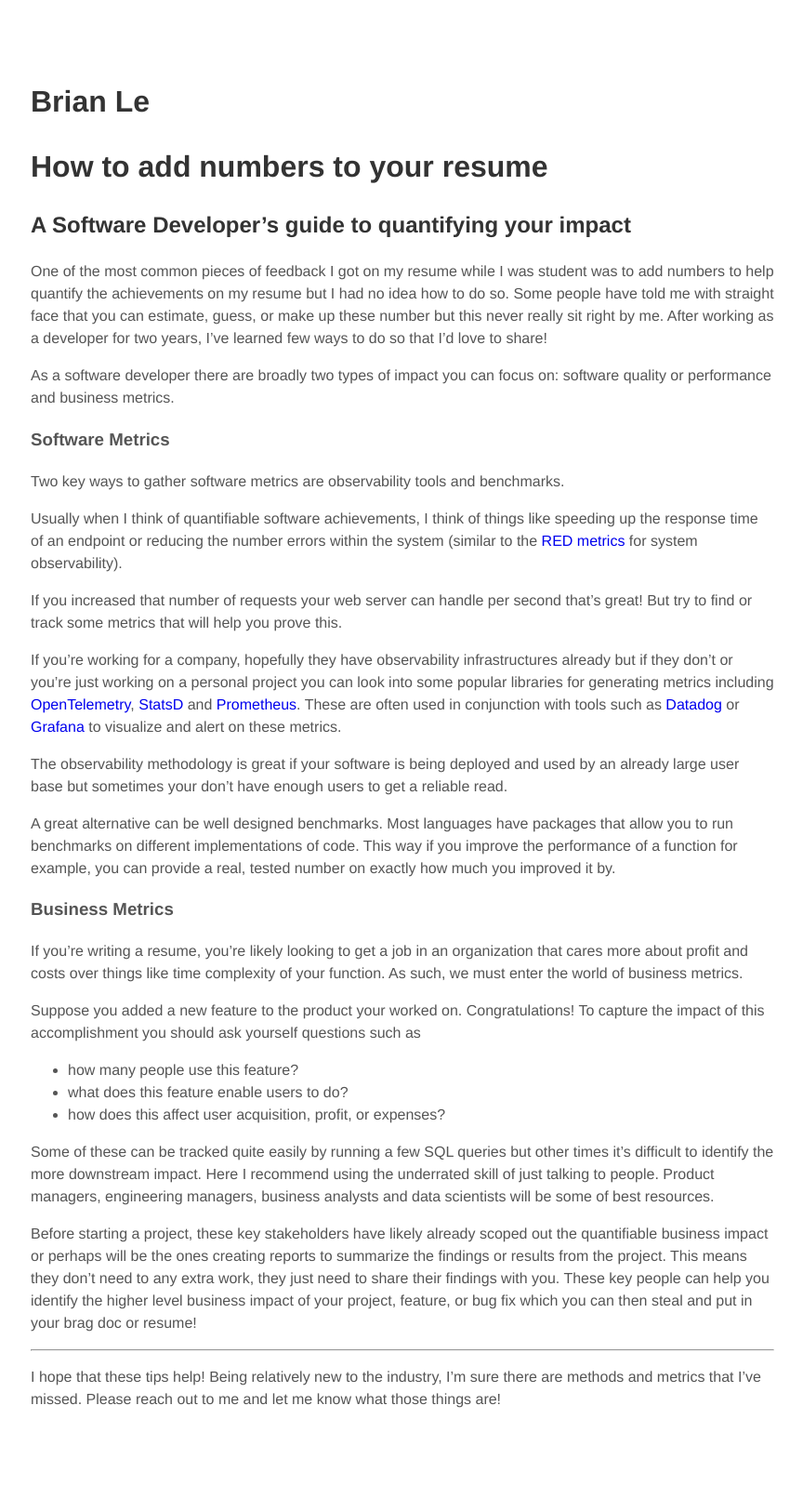
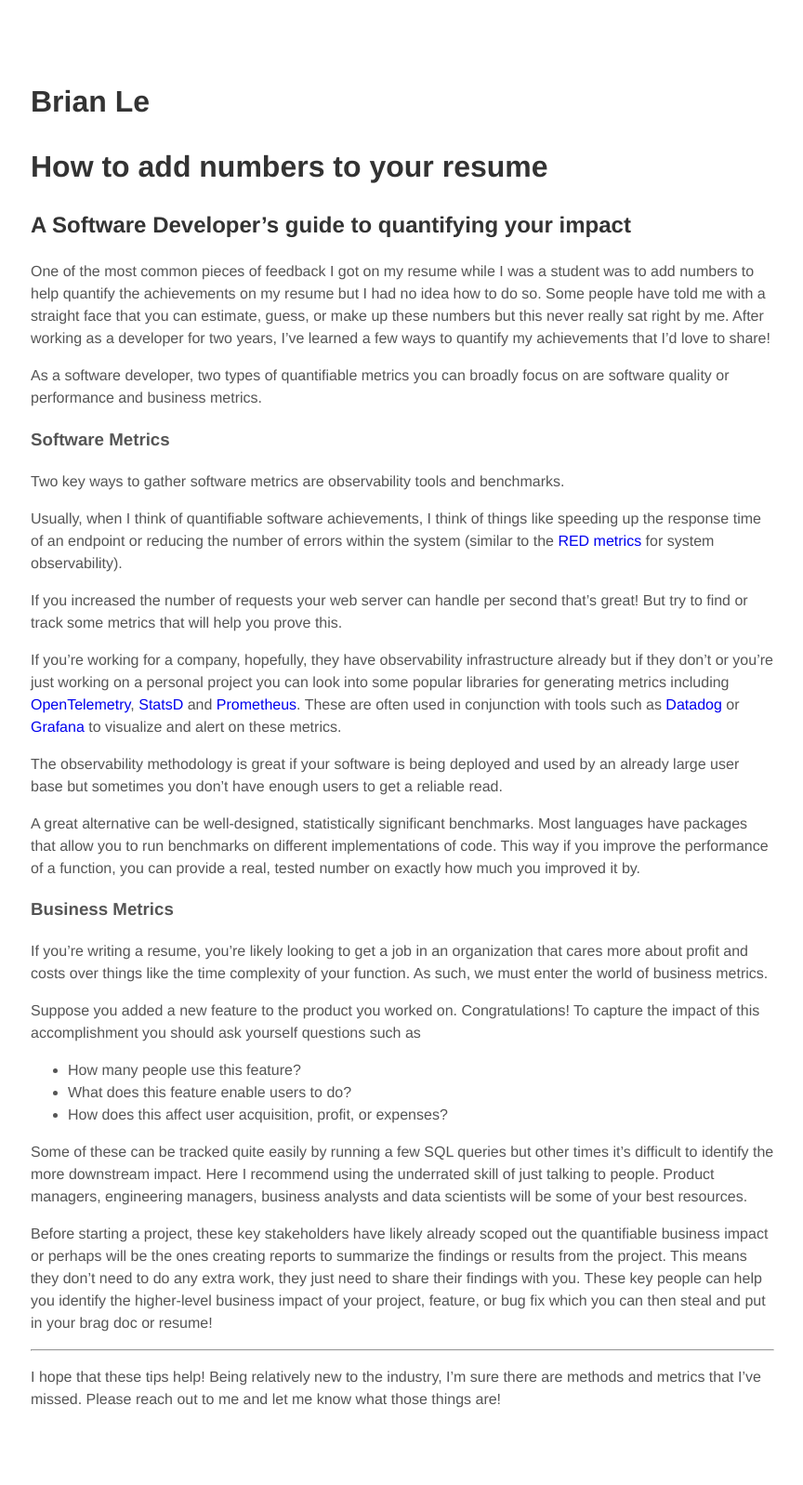
Before and after one commit to brianmakesthings/brianmakesthings.github.io, a Jekyll site: the page built from _posts/2024-05-30-quantifying-achievements.md, in a window 1280 px wide. Shown: the whole page at 93% size, without its empty margins (207-1071 px from the left). Built offline with Jekyll 4.4.1, drawn with Linux system fonts in a browser that asks for light colours.

Commit message:
grammar fixes

```diff
--- a/_posts/2024-05-30-quantifying-achievements.md
+++ b/_posts/2024-05-30-quantifying-achievements.md
@@ -6,45 +6,45 @@ title: "How to add numbers to your resume"
 # How to add numbers to your resume
 ## A Software Developer's guide to quantifying your impact
 
-One of the most common pieces of feedback I got on my resume while I was student was to add numbers to help quantify the achievements on my resume but I had no idea how to do so.
-Some people have told me with straight face that you can estimate, guess, or make up these number but this never really sit right by me.
-After working as a developer for two years, I've learned few ways to do so that I'd love to share!
+One of the most common pieces of feedback I got on my resume while I was a student was to add numbers to help quantify the achievements on my resume but I had no idea how to do so.
+Some people have told me with a straight face that you can estimate, guess, or make up these numbers but this never really sat right by me.
+After working as a developer for two years, I've learned a few ways to quantify my achievements that I'd love to share!
 
-As a software developer there are broadly two types of impact you can focus on: software quality or performance and business metrics.
+As a software developer, two types of quantifiable metrics you can broadly focus on are software quality or performance and business metrics.
 
 ### Software Metrics
 
 Two key ways to gather software metrics are observability tools and benchmarks.
 
-Usually when I think of quantifiable software achievements, I think of things like speeding up the response time of an endpoint or reducing the number errors within the system (similar to the [RED metrics](https://grafana.com/blog/2018/08/02/the-red-method-how-to-instrument-your-services/) for system observability).
+Usually, when I think of quantifiable software achievements, I think of things like speeding up the response time of an endpoint or reducing the number of errors within the system (similar to the [RED metrics](https://grafana.com/blog/2018/08/02/the-red-method-how-to-instrument-your-services/) for system observability).
 
-If you increased that number of requests your web server can handle per second that's great!
+If you increased the number of requests your web server can handle per second that's great!
 But try to find or track some metrics that will help you prove this.
 
-If you're working for a company, hopefully they have observability infrastructures already but if they don't or you're just working on a personal project you can look into some popular libraries for generating metrics including [OpenTelemetry](https://opentelemetry.io/), [StatsD](https://github.com/statsd/statsd) and [Prometheus](https://prometheus.io/docs/concepts/metric_types/).
+If you're working for a company, hopefully, they have observability infrastructure already but if they don't or you're just working on a personal project you can look into some popular libraries for generating metrics including [OpenTelemetry](https://opentelemetry.io/), [StatsD](https://github.com/statsd/statsd) and [Prometheus](https://prometheus.io/docs/concepts/metric_types/).
 These are often used in conjunction with tools such as [Datadog](https://www.datadoghq.com/) or [Grafana](https://grafana.com/) to visualize and alert on these metrics.
 
-The observability methodology is great if your software is being deployed and used by an already large user base but sometimes your don't have enough users to get a reliable read.
+The observability methodology is great if your software is being deployed and used by an already large user base but sometimes you don't have enough users to get a reliable read.
 
-A great alternative can be well designed benchmarks. Most languages have packages that allow you to run benchmarks on different implementations of code. This way if you improve the performance of a function for example, you can provide a real, tested number on exactly how much you improved it by.
+A great alternative can be well-designed, statistically significant benchmarks. Most languages have packages that allow you to run benchmarks on different implementations of code. This way if you improve the performance of a function, you can provide a real, tested number on exactly how much you improved it by.
 
 ### Business Metrics
 
-If you're writing a resume, you're likely looking to get a job in an organization that cares more about profit and costs over things like time complexity of your function.
+If you're writing a resume, you're likely looking to get a job in an organization that cares more about profit and costs over things like the time complexity of your function.
 As such, we must enter the world of business metrics.
 
-Suppose you added a new feature to the product your worked on. Congratulations! To capture the impact of this accomplishment you should ask yourself questions such as
+Suppose you added a new feature to the product you worked on. Congratulations! To capture the impact of this accomplishment you should ask yourself questions such as
 
-- how many people use this feature?
-- what does this feature enable users to do?
-- how does this affect user acquisition, profit, or expenses?
+- How many people use this feature?
+- What does this feature enable users to do?
+- How does this affect user acquisition, profit, or expenses?
 
-Some of these can be tracked quite easily by running a few SQL queries but other times it's difficult to identify the more downstream impact. Here I recommend using the underrated skill of just talking to people. Product managers, engineering managers, business analysts and data scientists will be some of best resources.
+Some of these can be tracked quite easily by running a few SQL queries but other times it's difficult to identify the more downstream impact. Here I recommend using the underrated skill of just talking to people. Product managers, engineering managers, business analysts and data scientists will be some of your best resources.
 
 
 Before starting a project, these key stakeholders have likely already scoped out the quantifiable business impact or perhaps will be the ones creating reports to summarize the findings or results from the project.
-This means they don't need to any extra work, they just need to share their findings with you.
-These key people can help you identify the higher level business impact of your project, feature, or bug fix which you can then steal and put in your brag doc or resume!
+This means they don't need to do any extra work, they just need to share their findings with you.
+These key people can help you identify the higher-level business impact of your project, feature, or bug fix which you can then steal and put in your brag doc or resume!
 
 ---
 
```
